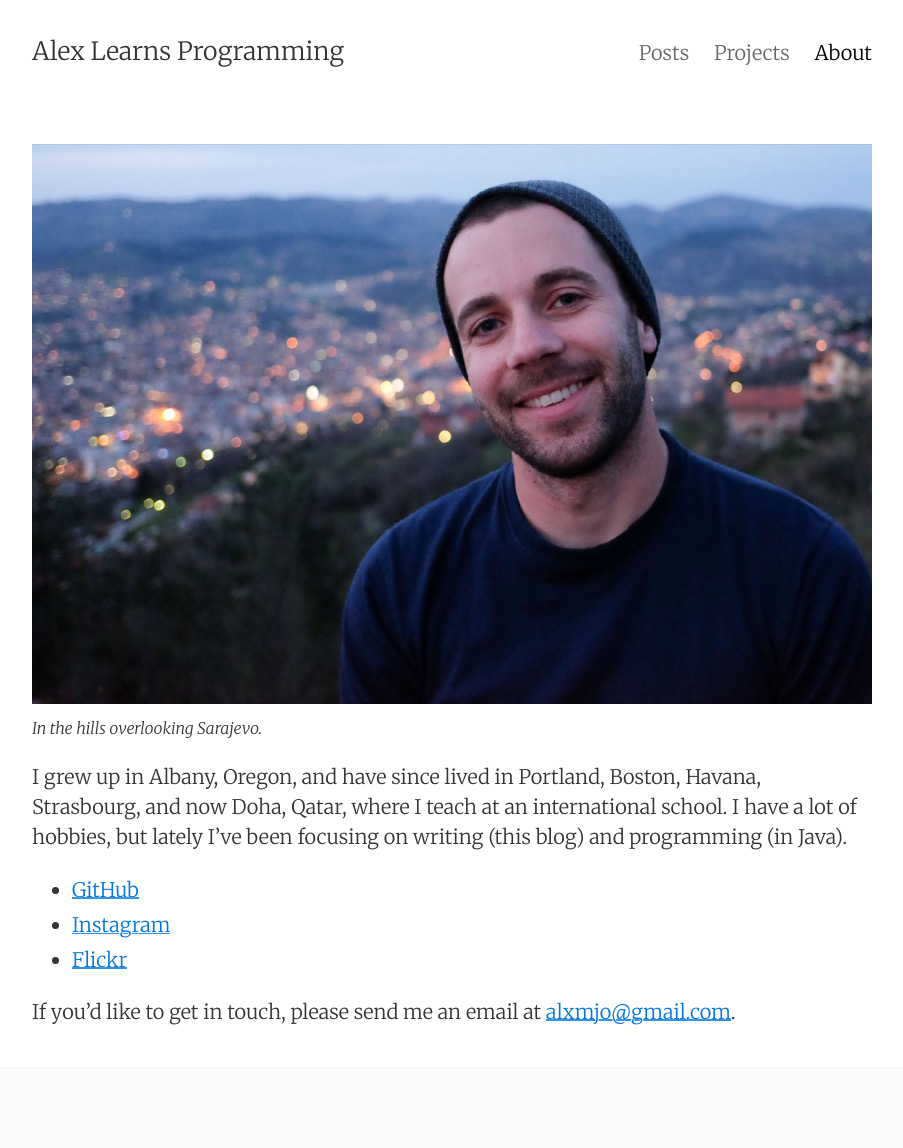
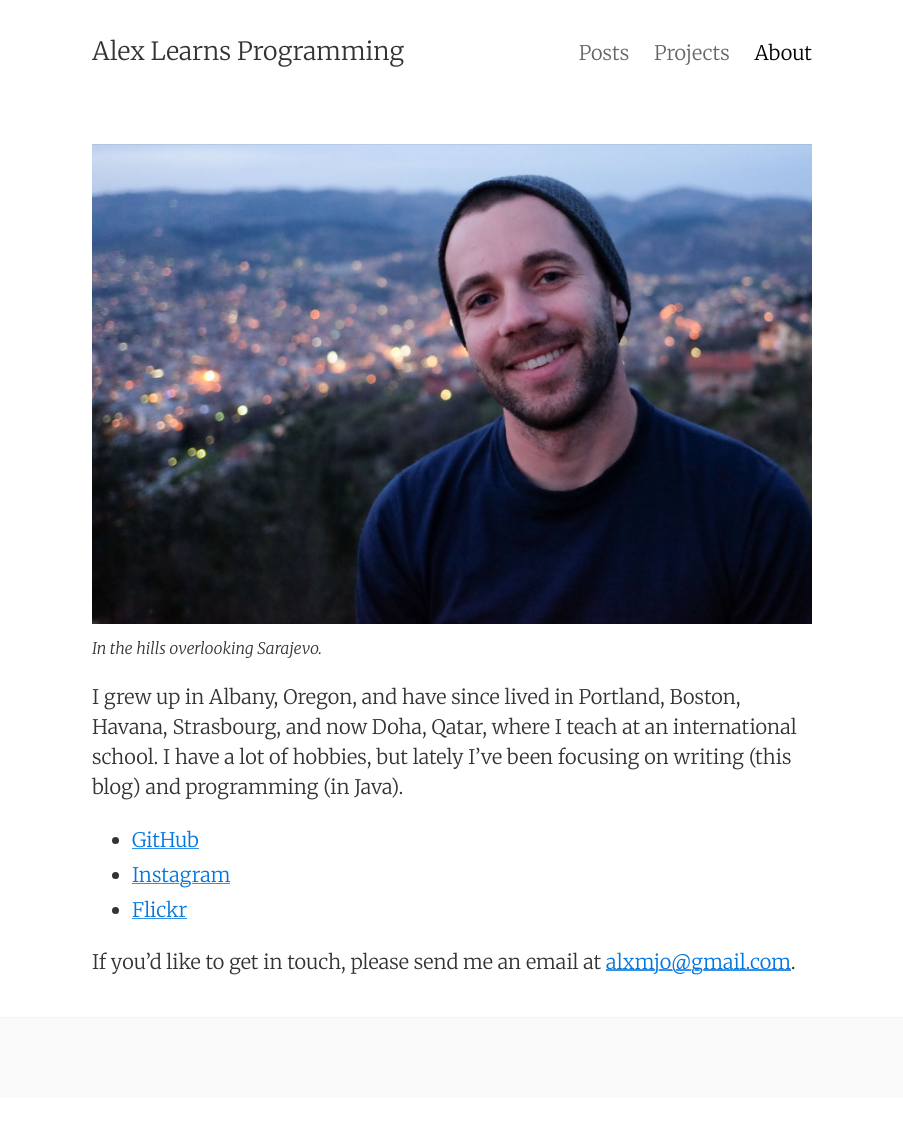
Before and after one commit to alxmjo/code, a Jekyll site: the page built from about.md, in a window 1280 px wide. Shown: the whole page, without its empty margins (188-1091 px from the left). Built offline with Jekyll 4.4.1, drawn with Linux system fonts in a browser that asks for light colours; after the commit the page ends 1098 px from its top, so only the background shows below that.

Commit message:
Narrow page width

```diff
--- a/_sass/_variables.scss
+++ b/_sass/_variables.scss
@@ -25,7 +25,7 @@ $abbr-border-bottom: 1px black dotted;
 $caption-font-size: 0.8rem; // Added by Alex
 
 // Page width
-$measure-width: 42rem !default;
+$measure-width: 36rem !default;
 
 // Viewport widths
 $viewport-small: 32em;
```
